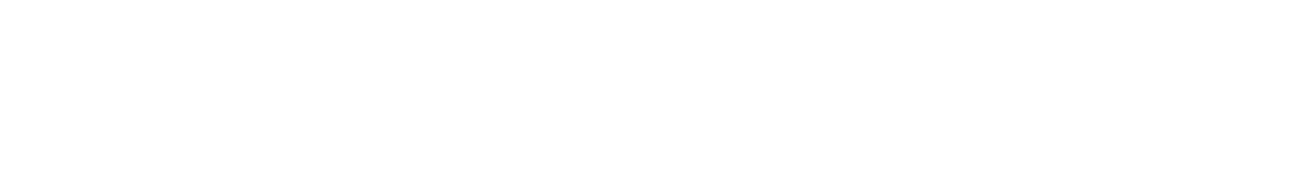
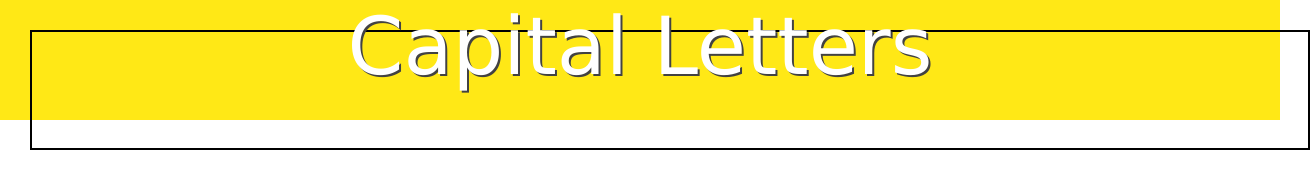
Before and after one commit to lyakhovoy-dmitry/training-website, a plain HTML site: page index.html in a window 1280 px wide. Shown: the whole page, 1310 px wide, since content can reach past the window. Drawn offline with Linux system fonts and the light colour scheme.

Commit message:
Header styles. Some row styles.

```diff
--- a/index.html
+++ b/index.html
@@ -15,6 +15,15 @@
 
 <body>
 
+    <div class="header">
+        <div class="container accent centered">
+            <div class="frame"></div>
+            <div class="title">
+                Capital Letters
+            </div>
+        </div>
+    </div>
+
 </body>
 
 </html>
--- a/scss/index.scss
+++ b/scss/index.scss
@@ -77,3 +77,65 @@ h6 {
 /*
     *Custom Styles
 */
+
+$color-accent: #ffe816;
+$color-base: #fff;
+$color-shadow: #424242;
+$accent-alpha: 1;
+
+.header {
+    position: relative;
+    height: 120px;
+    width: 100vw;
+
+    .title {
+        position: absolute;
+        font-size: 80px;
+        color: $color-base;
+        text-shadow: $color-shadow 2px 2px;
+    }
+
+    .frame {
+        height: inherit;
+        width: inherit;
+        position: relative;
+        top: 30px;
+        left: 30px;
+    }
+}
+.container {
+    height: inherit;
+    width: inherit;
+    position: relative;
+    top: 0px;
+    left: 0px;
+    z-index: 2;
+}
+
+.centered {
+    display: flex;
+    flex: 0 0 auto;
+    justify-content: space-around;
+}
+
+.accent {
+    background-color: rgba($color-accent, $accent-alpha);
+}
+
+.title {
+    background-color: transparent;
+    font-family: "Lucida Sans Unicode";
+    z-index: 50;
+}
+
+.frame {
+    display: block;
+    border: 2px solid #000;
+    z-index: 10;
+}
+
+.blank-color {
+    height: inherit;
+    width: inherit;
+    background-color: rgba($color-accent, $accent-alpha);
+}
```
Also changed, not shown: css/index.css.
